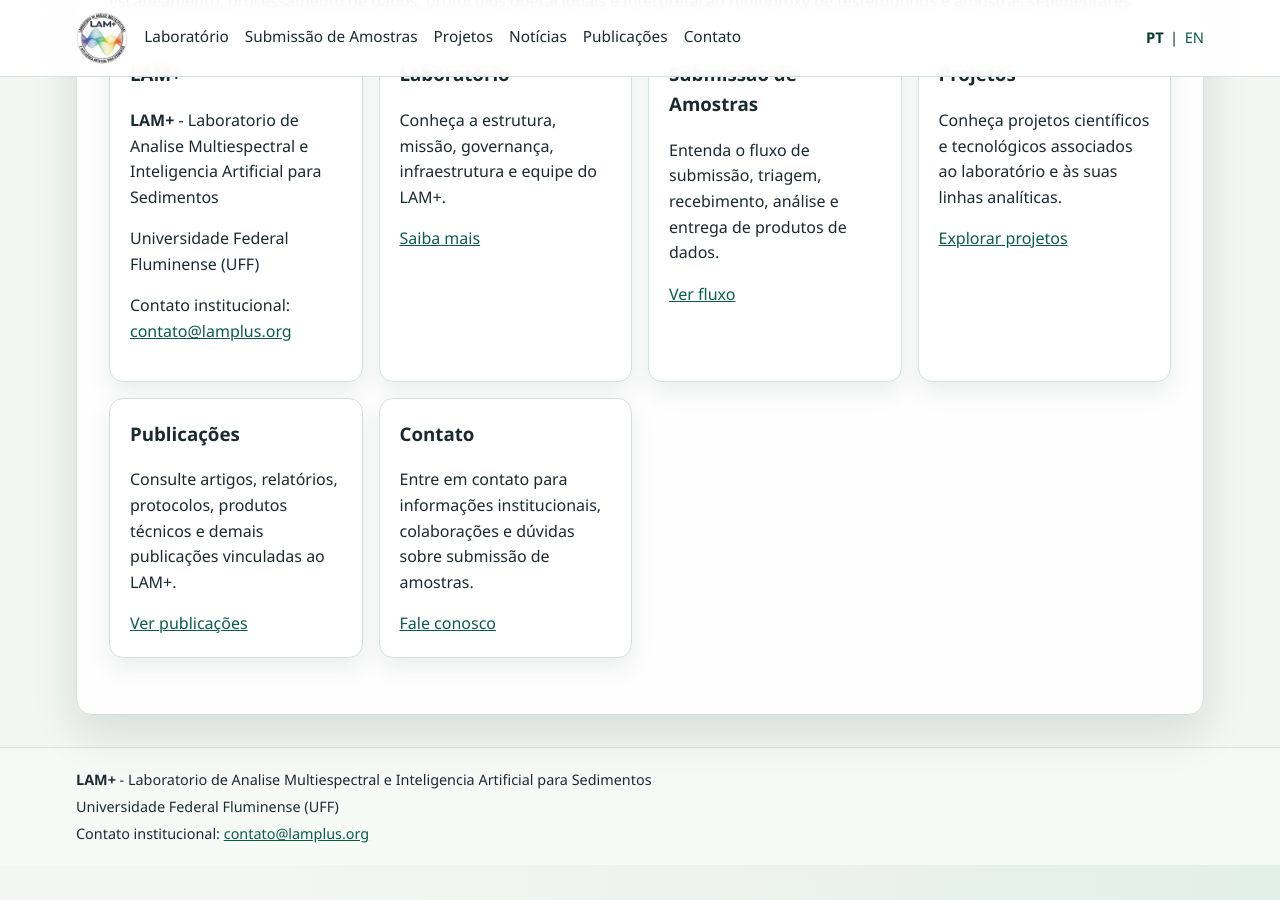
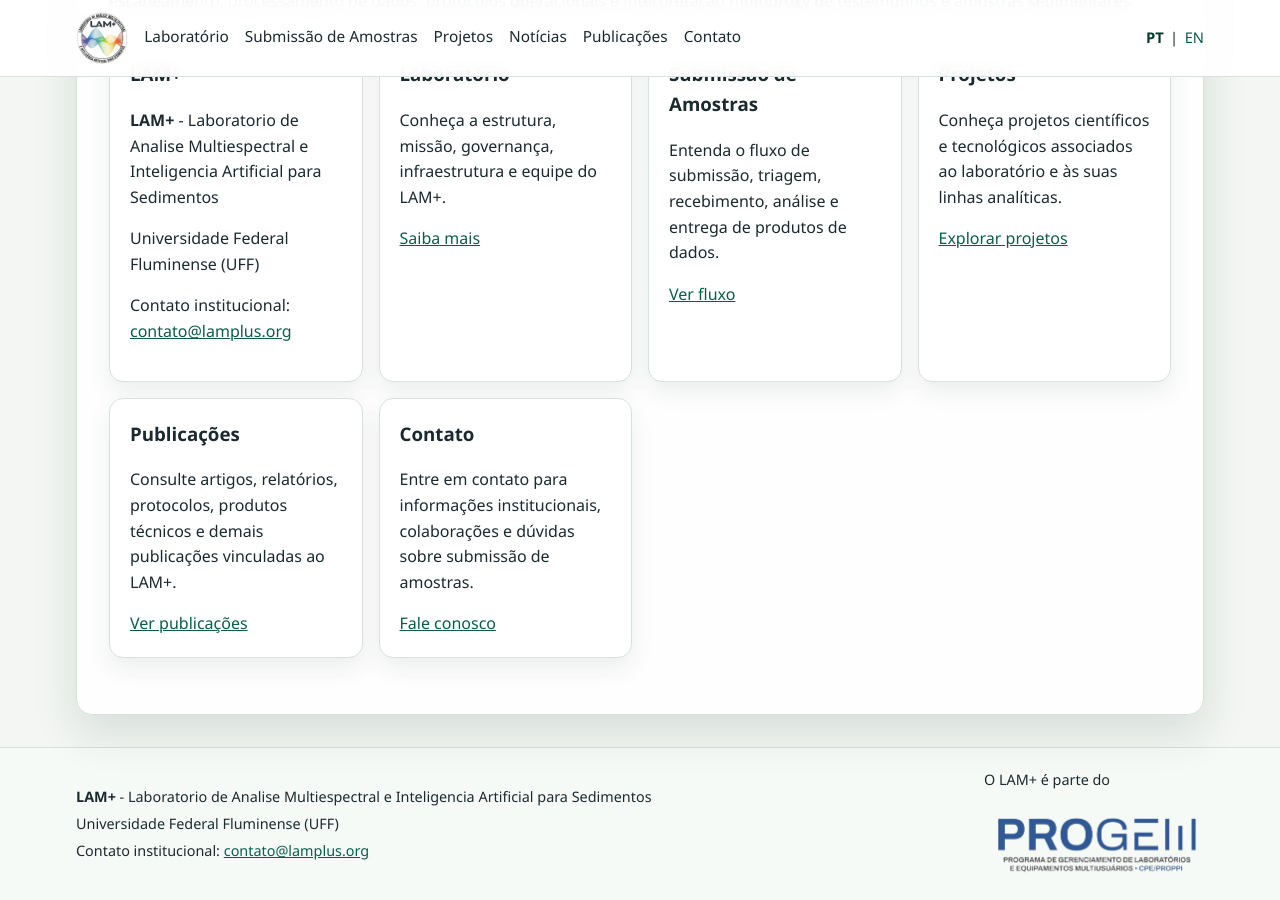
Before and after one commit to lam-plus/lam-plus.github.io, a Jekyll site: the page built from index.html, in a window 1280 px wide and 900 px high, scrolled down 923 px. Built offline with Jekyll 4.4.1, drawn with Linux system fonts in a browser that asks for light colours.

Commit message:
Refactor footer layout and styles for improved responsiveness and readability

```diff
--- a/_includes/footer.html
+++ b/_includes/footer.html
@@ -1,5 +1,6 @@
 <footer class="site-footer">
 	<div class="site-footer-inner">
+		<div class="site-footer-copy">
 			<p><strong>LAM+</strong> - Laboratorio de Analise Multiespectral e Inteligencia Artificial para Sedimentos</p>
 			<p>Universidade Federal Fluminense (UFF)</p>
 			<p>
@@ -10,4 +11,16 @@
 				{% endif %}
 			</p>
 		</div>
+
+		<div class="site-footer-affiliation">
+			<p>
+				{% if page.lang == 'en' %}
+					LAM+ is part of
+				{% else %}
+					O LAM+ é parte do
+				{% endif %}
+			</p>
+			<img src="{{ '/assets/img/logo/progem-uff.png' | relative_url }}" alt="PROGEM-UFF" class="site-footer-logo" />
+		</div>
+	</div>
 </footer>
--- a/assets/css/main.css
+++ b/assets/css/main.css
@@ -1093,10 +1093,33 @@ a:hover {
   margin: 0 auto;
   padding: 1rem;
   font-size: 0.9rem;
+  display: flex;
+  align-items: center;
+  justify-content: space-between;
+  gap: 1.5rem;
+}
+
+.site-footer-copy {
+  min-width: 0;
 }
 
 .site-footer p {
   margin: 0.25rem 0;
+}
+
+.site-footer-affiliation {
+  display: flex;
+  flex-direction: column;
+  align-items: flex-start;
+  gap: 0.5rem;
+  white-space: nowrap;
+}
+
+.site-footer-logo {
+  display: block;
+  max-width: 220px;
+  width: 100%;
+  height: auto;
 }
 
 /* Responsive */
@@ -1158,6 +1181,15 @@ a:hover {
   .academic-profile,
   .project-profile {
     padding: 1.25rem;
+  }
+
+  .site-footer-inner {
+    flex-direction: column;
+    align-items: flex-start;
+  }
+
+  .site-footer-affiliation {
+    white-space: normal;
     border-radius: 14px;
   }
 
```
Lines whose indentation alone changed are shown as unchanged.
